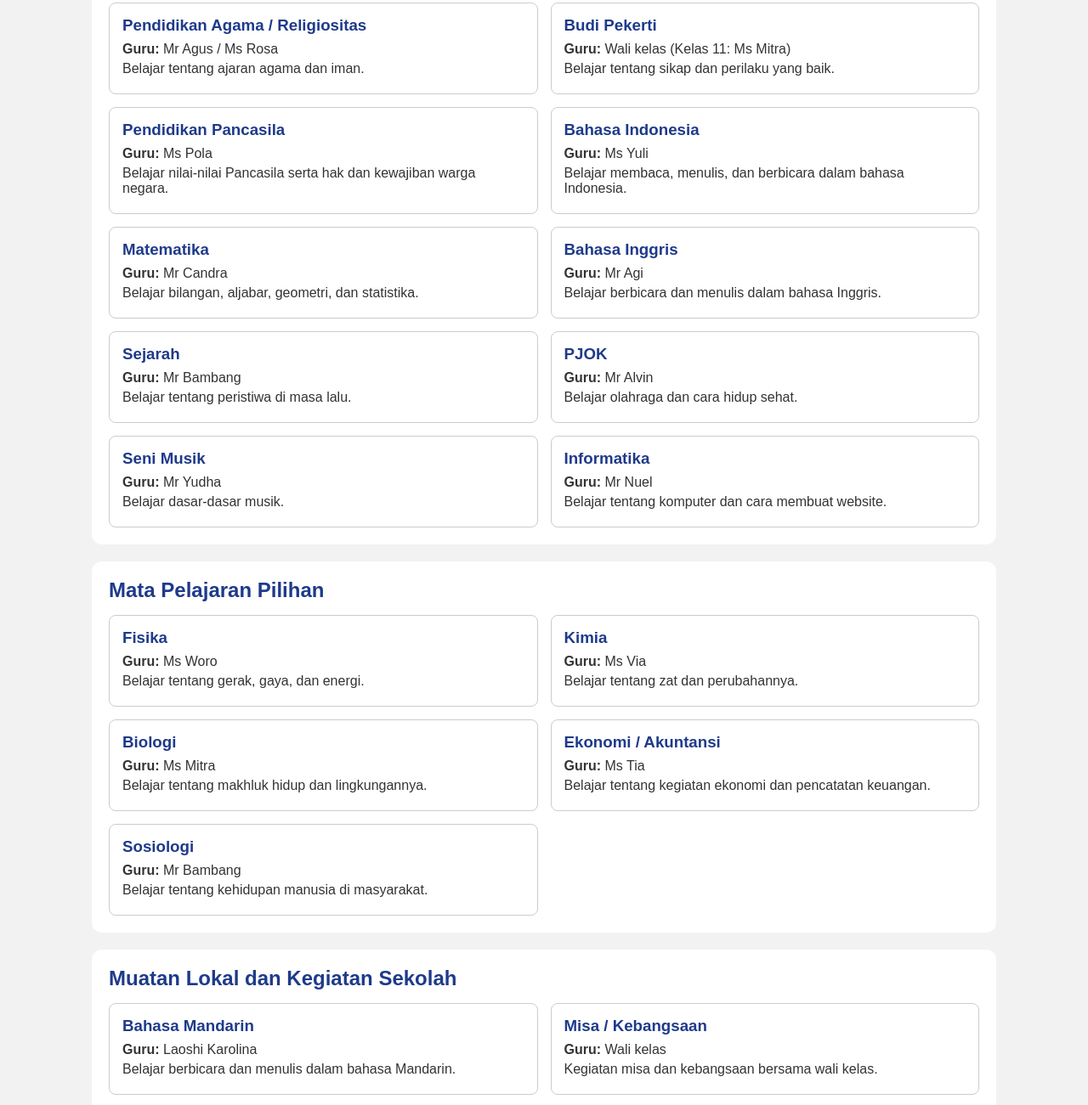
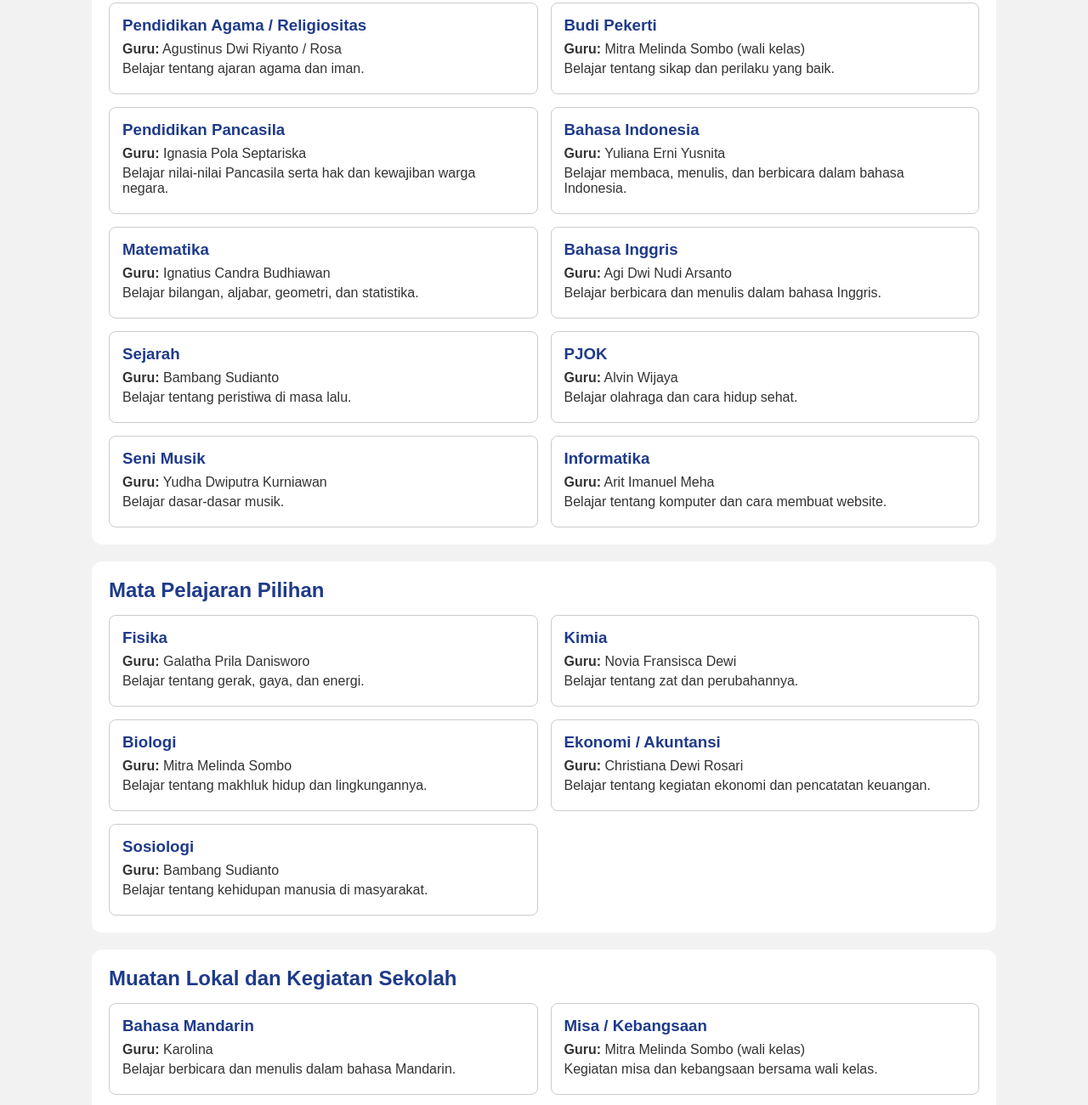
Before and after one commit to michellelim-boop/AOP-DT-Michelle, a plain HTML site: page beranda.html in a window 1280 px wide. Shown: the part 498-1799 px from the top of the page at 85% size. Drawn offline with Linux system fonts and the light colour scheme.

Commit message:
Nama guru lengkap

```diff
--- a/beranda.html
+++ b/beranda.html
@@ -34,52 +34,52 @@
             <div class="michelle-daftar">
                 <div>
                     <h3>Pendidikan Agama / Religiositas</h3>
-                    <p><b>Guru:</b> Mr Agus / Ms Rosa</p>
+                    <p><b>Guru:</b> Agustinus Dwi Riyanto / Rosa</p>
                     <p>Belajar tentang ajaran agama dan iman.</p>
                 </div>
                 <div>
                     <h3>Budi Pekerti</h3>
-                    <p><b>Guru:</b> Wali kelas (Kelas 11: Ms Mitra)</p>
+                    <p><b>Guru:</b> Mitra Melinda Sombo (wali kelas)</p>
                     <p>Belajar tentang sikap dan perilaku yang baik.</p>
                 </div>
                 <div>
                     <h3>Pendidikan Pancasila</h3>
-                    <p><b>Guru:</b> Ms Pola</p>
+                    <p><b>Guru:</b> Ignasia Pola Septariska</p>
                     <p>Belajar nilai-nilai Pancasila serta hak dan kewajiban warga negara.</p>
                 </div>
                 <div>
                     <h3>Bahasa Indonesia</h3>
-                    <p><b>Guru:</b> Ms Yuli</p>
+                    <p><b>Guru:</b> Yuliana Erni Yusnita</p>
                     <p>Belajar membaca, menulis, dan berbicara dalam bahasa Indonesia.</p>
                 </div>
                 <div>
                     <h3>Matematika</h3>
-                    <p><b>Guru:</b> Mr Candra</p>
+                    <p><b>Guru:</b> Ignatius Candra Budhiawan</p>
                     <p>Belajar bilangan, aljabar, geometri, dan statistika.</p>
                 </div>
                 <div>
                     <h3>Bahasa Inggris</h3>
-                    <p><b>Guru:</b> Mr Agi</p>
+                    <p><b>Guru:</b> Agi Dwi Nudi Arsanto</p>
                     <p>Belajar berbicara dan menulis dalam bahasa Inggris.</p>
                 </div>
                 <div>
                     <h3>Sejarah</h3>
-                    <p><b>Guru:</b> Mr Bambang</p>
+                    <p><b>Guru:</b> Bambang Sudianto</p>
                     <p>Belajar tentang peristiwa di masa lalu.</p>
                 </div>
                 <div>
                     <h3>PJOK</h3>
-                    <p><b>Guru:</b> Mr Alvin</p>
+                    <p><b>Guru:</b> Alvin Wijaya</p>
                     <p>Belajar olahraga dan cara hidup sehat.</p>
                 </div>
                 <div>
                     <h3>Seni Musik</h3>
-                    <p><b>Guru:</b> Mr Yudha</p>
+                    <p><b>Guru:</b> Yudha Dwiputra Kurniawan</p>
                     <p>Belajar dasar-dasar musik.</p>
                 </div>
                 <div>
                     <h3>Informatika</h3>
-                    <p><b>Guru:</b> Mr Nuel</p>
+                    <p><b>Guru:</b> Arit Imanuel Meha</p>
                     <p>Belajar tentang komputer dan cara membuat website.</p>
                 </div>
             </div>
@@ -90,27 +90,27 @@
             <div class="michelle-daftar">
                 <div>
                     <h3>Fisika</h3>
-                    <p><b>Guru:</b> Ms Woro</p>
+                    <p><b>Guru:</b> Galatha Prila Danisworo</p>
                     <p>Belajar tentang gerak, gaya, dan energi.</p>
                 </div>
                 <div>
                     <h3>Kimia</h3>
-                    <p><b>Guru:</b> Ms Via</p>
+                    <p><b>Guru:</b> Novia Fransisca Dewi</p>
                     <p>Belajar tentang zat dan perubahannya.</p>
                 </div>
                 <div>
                     <h3>Biologi</h3>
-                    <p><b>Guru:</b> Ms Mitra</p>
+                    <p><b>Guru:</b> Mitra Melinda Sombo</p>
                     <p>Belajar tentang makhluk hidup dan lingkungannya.</p>
                 </div>
                 <div>
                     <h3>Ekonomi / Akuntansi</h3>
-                    <p><b>Guru:</b> Ms Tia</p>
+                    <p><b>Guru:</b> Christiana Dewi Rosari</p>
                     <p>Belajar tentang kegiatan ekonomi dan pencatatan keuangan.</p>
                 </div>
                 <div>
                     <h3>Sosiologi</h3>
-                    <p><b>Guru:</b> Mr Bambang</p>
+                    <p><b>Guru:</b> Bambang Sudianto</p>
                     <p>Belajar tentang kehidupan manusia di masyarakat.</p>
                 </div>
             </div>
@@ -121,12 +121,12 @@
             <div class="michelle-daftar">
                 <div>
                     <h3>Bahasa Mandarin</h3>
-                    <p><b>Guru:</b> Laoshi Karolina</p>
+                    <p><b>Guru:</b> Karolina</p>
                     <p>Belajar berbicara dan menulis dalam bahasa Mandarin.</p>
                 </div>
                 <div>
                     <h3>Misa / Kebangsaan</h3>
-                    <p><b>Guru:</b> Wali kelas</p>
+                    <p><b>Guru:</b> Mitra Melinda Sombo (wali kelas)</p>
                     <p>Kegiatan misa dan kebangsaan bersama wali kelas.</p>
                 </div>
                 <div>
```
